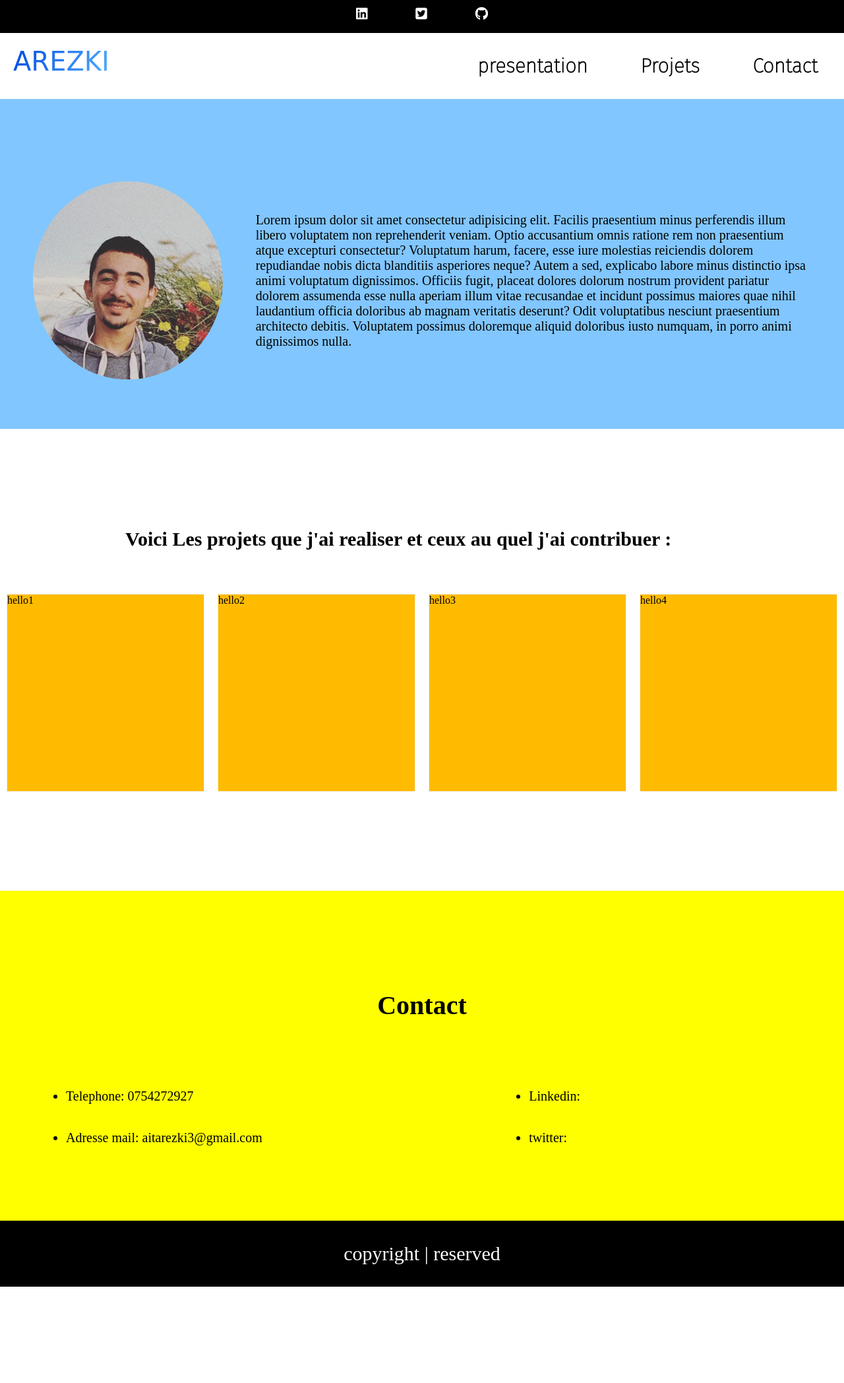
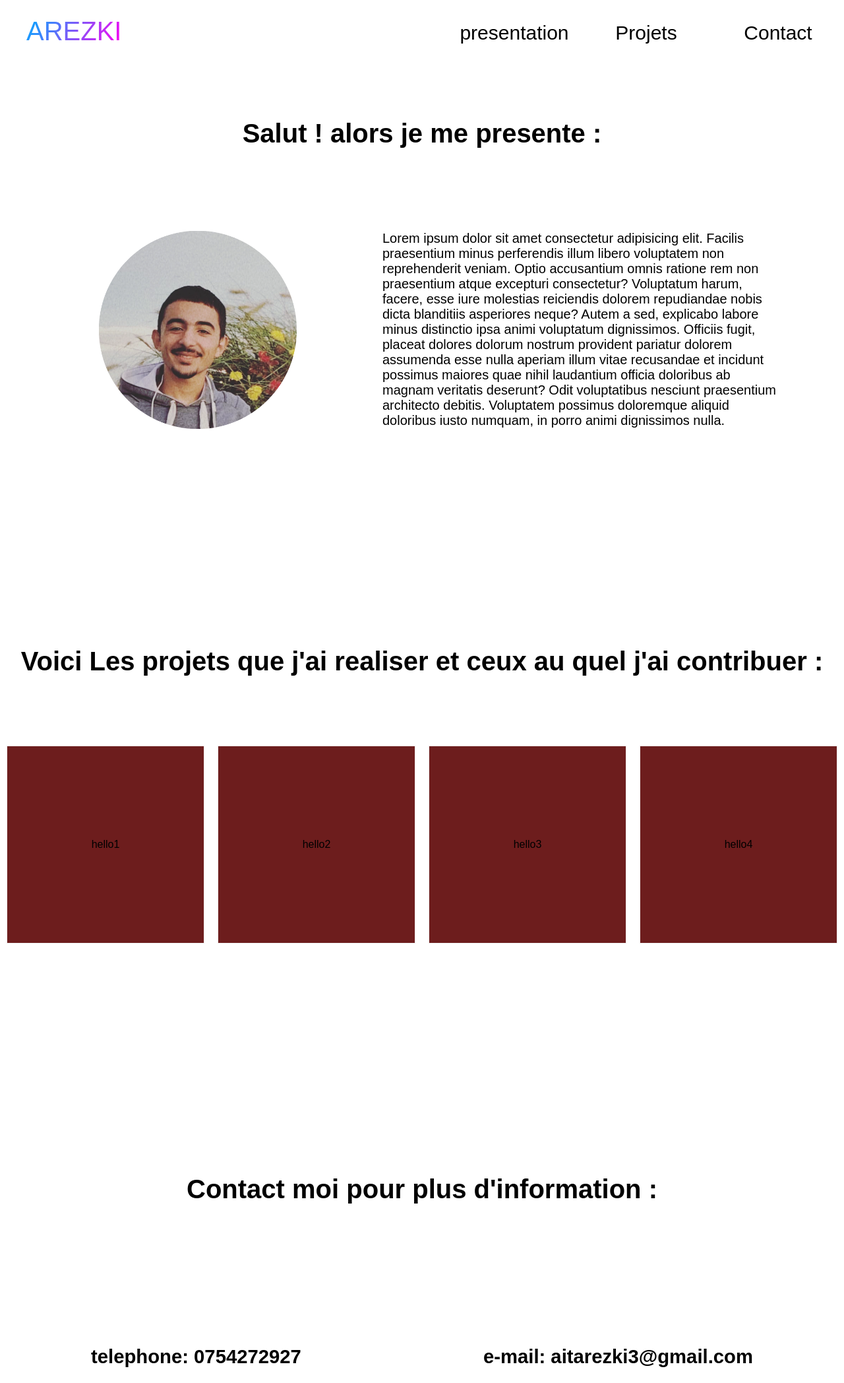
Before and after one commit to arezki2003/portfolio, a plain HTML site: page index.html in a window 1280 px wide. Shown: the top 2096 px of the page at 66% size. Before the commit the page ends 1950 px from the top, so only its background shows below. Drawn offline with Linux system fonts and the light colour scheme; a web font is replaced by a local one.

Commit message:
ajout de mon portefolio

```diff
--- a/index.html
+++ b/index.html
@@ -6,38 +6,48 @@
     <meta name="viewport" content="width=device-width, initial-scale=1.0">
     <link rel="stylesheet" href="style.css">
     <script src="https://kit.fontawesome.com/59227cfcef.js" crossorigin="anonymous"></script>
-            <title>Aceuil</title>
     <style>
         @import url('https://fonts.googleapis.com/css2?family=Festive&display=swap');
         @import url('https://fonts.googleapis.com/css2?family=Fira+Sans:wght@100&display=swap');
-
     </style>
+    <title>Document</title>
 </head>
 <body>
-            <div class="medias">
+
+    <!-- bouton de reseaux sociaux -->
+
+    <!-- <div class="medias">
         <ul class="mediasBtn">
             <li><a href="#"><i class="fa-brands fa-linkedin"></i></a></li>
             <li><a href="#"><i class="fa-brands fa-twitter-square"></i></a></li>
             <li><a href="#"><i class="fa-brands fa-github"></i></a></li>
         </ul>
-             </div>
+    </div> -->
 
+    <!-- le header et le menu de navigation -->
 
-             <div class="header">
+    <header>
+
         <div class="logo"><a href="index.html">AREZKI</a></div>
 
-                <div class="menu">
+        <nav>
             <ul>
-                        <li class="pre"><a href="#presentation">presentation</a></li>
-                        <li class="pro"><a href="#projets">Projets</a></li>
-                        <li class="cont"><a href="#contact">Contact</a></li>
+                <li><a href="#presentation">presentation</a></li>
+                <li><a href="#projets">Projets</a></li>
+                <li><a href="#contact">Contact</a></li>
             </ul>
-                </div>
+        </nav>
 
-            </div>
+    </header>
+
+    <!-- section de presenation -->
 
     <section id="presentation">
+
         <img src="myphoto.png" alt="ma photo">
+
+        <h2>Salut ! alors je me presente :</h2>
+
         <p class="presentationTxt">
             Lorem ipsum dolor sit amet consectetur adipisicing elit.
             Facilis praesentium minus perferendis illum libero voluptatem non reprehenderit veniam.
@@ -49,6 +59,8 @@
             veritatis deserunt? Odit voluptatibus nesciunt praesentium architecto debitis. Voluptatem possimus
             doloremque aliquid doloribus iusto numquam, in porro animi dignissimos nulla.</p>
     </section>
+
+    <!-- section des projets -->
 
     <section id="projets">
         <h2 class="projetTxt">Voici Les projets que j'ai realiser et ceux au quel j'ai contribuer :</h2>
@@ -85,25 +97,48 @@
 
     </section>
 
+    <!-- la section pour me contacter -->
+
     <section id="contact">
 
-                <h2 class="contact">Contact</h2>
+        <h2 class="contact">Contact moi pour plus d'information :</h2>
 
-                <ul class="list1">
-                    <li class="numero">Telephone: 0754272927</li>
-                    <li class="adresse">Adresse mail: aitarezki3@gmail.com</li>
-                </ul>
-                <ul class="list2">
-                    <li class="linkedin">Linkedin:</li>
-                    <li class="twitter">twitter:</li>
-                </ul>
+        <div class="contactList">
+
+            <div class="contactinfo contactinfo1">
+
+                <div class="telephone contacthover">
+                    <h3>telephone: 0754272927</h3>
+                </div>
+
+                <div class="mail contacthover">
+                    <h3>e-mail: aitarezki3@gmail.com</h3>
+                </div>
+            </div>
+            <div class="contactinfo contactinfo2">
+
+                <div class="linkedin contacthover">
+                    <a href="https://www.likedin.com/in/aitkettoutarezki"><i class="fa-brands fa-linkedin"></i></a>
+                    <a href="https://www.likedin.com/in/aitkettoutarezki" class="link">linkedin</a>
+                </div>
+
+                <div class="twitter contacthover">
+                    <a href="https://www.twitter.com/ArezkiAit6"><i class="fa-brands fa-twitter-square"></i></a>
+                    <a href="https://www.twitter.com/ArezkiAit6" class="link">twitter</a>
+                </div>
+
+            </div>
+
+        </div>
 
     </section>
+
+
+    <!-- le pied de page  -->
 
     <footer>
         <div class="copyright">copyright | reserved</div>
     </footer>
 
-
 </body>
 </html>
--- a/style.css
+++ b/style.css
@@ -1,281 +1,251 @@
-*{
+* {
     margin: 0;
     padding: 0;
     box-sizing: border-box;
+    font-family: sans-serif;
 }
 
 html{
     scroll-behavior: smooth;
 }
-body{
-    overflow-x: hidden;
-}
 
-.header{
-    position: sticky;
-    top: 0;
+header{
+    position: relative;
+    height: 100px;
     width: 100vw;
-    height: 100px;
     background-color: #fff;
-    z-index: 2;
 }
 
 
 
-
-.medias{
-    position: relative;
-    background-color: rgb(0, 0, 0);
-    height: 50px;
-    width: 100vw;
-    bottom: 0;
-
-}
-
-.medias .mediasBtn{
+header .logo{
     position: absolute;
-    display: flex;
-    justify-content: space-between;
-    left: 50%;
-    transform: translateX(-50%);
-    list-style-type: none;
-    width: 200px;
-}
-
-.medias .mediasBtn li{
-    font-size: 20px;
-    margin-top: 10px;
-    transition: 1s ease;
-}
-.medias .mediasBtn li a{
-    color: #fff;
-    text-decoration: none;
-
-}
-
-.mediasBtn li:hover{
-    transform: translateY(-5px);
-}
-
-
-.logo{
-    position: absolute;
-    margin-top: 20px;
-    margin-left: 20px;
+    margin-top: 25px;
+    margin-left: 40px;
     font-size: 40px;
     transition: 1s ease;
 }
 
-.logo a{
-    font-family: 'Festive', cursive;
-    text-decoration: none;
-    background: linear-gradient(120deg,rgb(0, 72, 226) 0%,rgb(83, 176, 252) 100%);
+header .logo:hover{
+    transform: translateY(-10px);
+}
+
+header .logo a{
+    background: linear-gradient(120deg,rgb(0, 174, 255) 0%,rgb(255, 0, 242) 100%);
     background-clip: border-box;
     -webkit-background-clip: text;
     -webkit-text-fill-color: transparent;
+    text-decoration: none;
 }
 
-.logo:hover{
-    transform: translateY(-5px);
-}
-
-.menu{
+header nav{
     position: absolute;
-    right: 48px;
-}
-.menu ul{
-    position: relative;
     display: flex;
-    list-style-type: none;
-    justify-content: center;
-    text-align: center;
-    width: 500px;
-}
-
-.menu ul li{
-    position: relative;
-    height: 100px;
-    width: 100%;
-    display: flex;
-    justify-content: center;
-    align-items: center;
-    transition: 1s ease;
-}
-
-.menu ul li a{
-    display: flex;
-    justify-content: center;
-    align-items: center;
-    text-decoration: none;
-    font-size: 30px;
-    color: black;
-    transition: 1s ease;
-    font-family: 'Fira Sans', sans-serif;
-    font-weight: 1000;
+    right: 0;
+    top: 0;
     height: 100%;
-    margin-left: 40px;
-    margin-right: 40px;
-}
-
-.menu ul li:hover{
-    background-color: rgb(29, 100, 255);
-}
-
-.menu ul li:hover a{
-    color: #fff;
-}
-
-
-#presentation{
-    background-color: rgb(129, 198, 255);
-    position: relative;
-    height: 500px;
-    display: flex;
+    width: 600px;
     justify-content: center;
     align-items: center;
 }
 
-#presentation img{
-    margin: 50px 0px 0px 50px;
-    height: 300px;
-    width: 300px;
+header nav ul {
+    display: flex;
+    height: 100%;
+    width: 100%;
+    list-style-type: none;
 }
 
-#presentation .presentationTxt{
-    margin: 50px 50px 0 50px;
+header nav li{
+    display: flex;
+    justify-content: space-around;
+    height: 100%;
+    width: 100%;
+    transition: 1s ease;
+    font-size: 30px;
+}
+
+header nav a{
+    display: flex;
+    align-items: center;
+    justify-content: center;
+    height: 100%;
+    width: 100%;
+    text-decoration: none;
+    color: rgb(0, 0, 0);
+    transition: 1s ease;
+}
+
+header li:hover{
+    background-color: rgb(0, 47, 255);
+}
+
+header li:hover a{
+    color: white;
+}
+
+#presentation{
+    display: flex;
+    position: relative;
+    width: 100vw;
+    height: 100vh;
+}
+
+#presentation img{
+    position: absolute;
+    width: 300px;
+    height: 300px;
+    margin: 250px 20px 20px 150px;
+}
+
+h2{
+    position: absolute;
+    margin-top: 80px;
+    width: 100vw;
+    text-align: center;
+    font-size: 40px;
+}
+
+#presentation p{
+    position: absolute;
+    width: 600px;
+    right: 100px;
+    margin-top: 250px;
     font-size: 20px;
-
 }
 
 #projets{
     position: relative;
-    height: 700px;
-    display: flex;
-    justify-content: center;
+    height: 100vh;
+    width: 100vw;
 }
 
-#projets .projetTxt{
+.projet_container{
     position: absolute;
-    margin-top: 150px;
-    font-size: 30px;
-    width: 900px;
-    height: 100px;
-    left: 50%;
-    transform: translateX(-50%);
+    display: flex;
+    height: 100%;
+    width: 100%;
+    justify-content: space-around;
 }
-
-#projets .projet_container{
-    position: absolute;
-    top: 50%;
-    left: 50%;
-    transform: translate(-50%, -50%);
-    display: flex;
-    justify-content: space-around;
-    width: 100%;
-    height: 200px;
-}
-
-
 
 .projet_flip{
     position: relative;
     height: 300px;
     width: 300px;
+    margin-top: 230px;
     border: 1px solid #f1f1f1;
     perspective: 500px;
 }
-.projet_flip #one{
-    position: absolute;
-    left: 0;
-}
-
-.projet_flip.one{
-    left: 50%;
-    top: 50%;
-    transform: translate(-50%,-50%);
-}
 
 .projet_flip_in{
+        position: relative;
     height: 100%;
     width: 100%;
-    position: relative;
-    transition: 1s;
+    transition: 1s ease;
     transform-style: preserve-3d;
 }
 
+.projet_flip_front, .projet_flip_back{
+    display: flex;
+    justify-content: center;
+    align-items: center;
+    height: 100%;
+    width: 100%;
+    backface-visibility: hidden;
+}
+
 .projet_flip_front{
-    background-color: #ffbb00;
-    color: black;
+    background-color: rgb(109, 29, 29);
 }
 
 .projet_flip_back{
-    background-color: brown;
-    color: wheat;
+    position: absolute;
     transform: rotateY(180deg);
-}
-
-.projet_flip_front, .projet_flip_back{
-    height: 100%;
-    position: absolute;
-    width: 100%;
-    backface-visibility: hidden;
+    top: 0;
+    background-color: rgb(228, 78, 52);
 }
 
 .projet_flip:hover .projet_flip_in{
     transform: rotateY(180deg);
 }
 
+#contact{
+    display: flex;
+    position: relative;
+    width: 100vw;
+    height: 100vh;
+}
 
-
-
-#contact{
-    position: relative;
-    background-color: yellow;
-    height: 500px;
+#contact .contactList{
+    margin-top: 220px;
+    height: 400px;
     width: 100%;
     display:flex;
 }
 
-#contact .contact{
+#contact .contactinfo{
     position: absolute;
+    display: flex;
+    justify-content: space-around;
     left: 50%;
     transform: translateX(-50%);
-    margin-top: 150px;
-    font-size: 40px;
+    width: 100%;
+    font-size: 25px;
 }
 
-#contact .list1{
-    position: absolute;
-    font-size: 20px;
-    margin-top: 300px;
-    margin-left: 100px;
+#contact .contactinfo i{
+    font-size: 50px;
+    margin-right: 20px;
 }
 
-#contact .list1 .numero{
-    margin-bottom: 40px;
+#contact .contactinfo1{
+    text-align: center;
+    display: flex;
+    margin-top: 100px;
 }
 
-#contact .list2{
-    position: absolute;
-    font-size: 20px;
+#contact .contactinfo2 {
+    display: flex;
     margin-top: 300px;
-    right: 400px;
-}
-#contact .list2 .linkedin{
-    margin-bottom: 40px;
 }
 
-footer{
-    position: relative;
-    height: 100px;
-    background-color: black;
+#contact .contactinfo2 .linkedin{
     display: flex;
     justify-content: center;
     align-items: center;
 }
 
-footer .copyright{
+#contact .contactinfo2 .twitter{
+    display: flex;
+    justify-content: center;
+    align-items: center;
+}
+
+#contact .contactinfo2 .link{
+    text-decoration: none;
+    color: black;
+}
+
+#contact .contactList .contacthover{
+    padding: 20px;
+    transition: 1s ease;
+    border-radius: 20px;
+}
+
+#contact .contactList .contacthover:hover{
+    background-color: rgb(241, 82, 82);
+}
+
+footer{
+    position: relative;
+    height: 50px;
+    width: 100vw;
+    background-color: black;
+}
+ footer .copyright {
     position: absolute;
+    top: 50%;
+    left: 50%;
+    transform: translate(-50%, -50%);
     color: white;
-    font-size: 30px;
 }
```
Also changed, not shown: 1 other file. Lines whose indentation alone changed are shown as unchanged.
